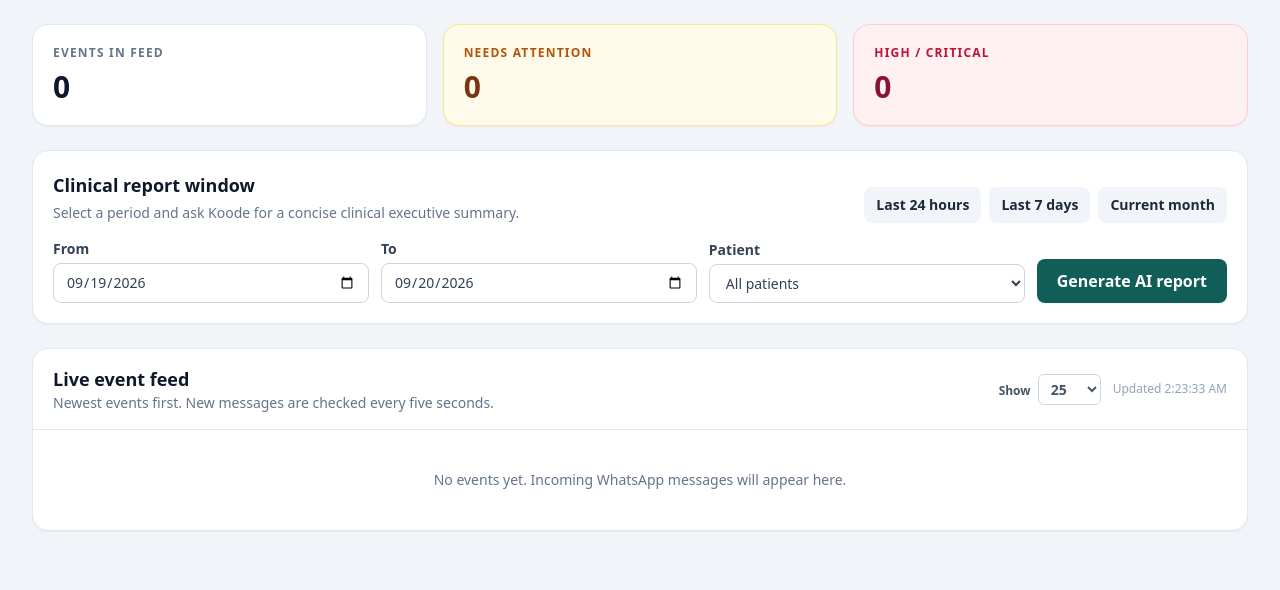
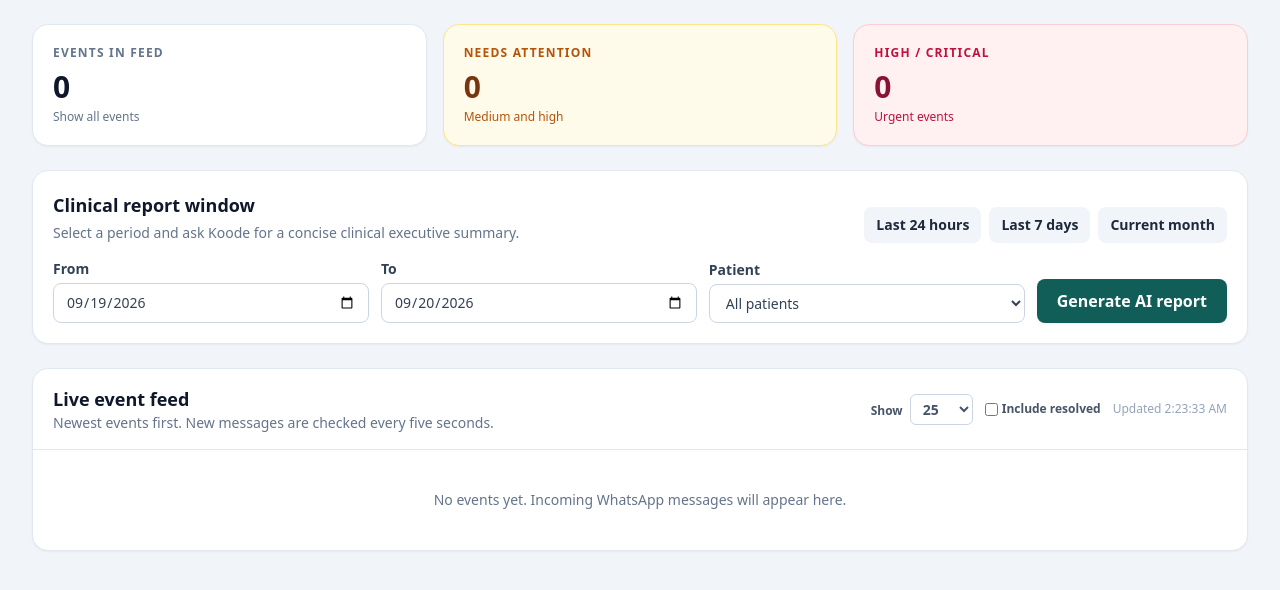
Before and after one commit to akhilt2/Koode, a FastAPI app: page /dashboard in a window 1280 px wide. Shown: the part 121-711 px from the top of the page. Run offline with FastAPI, Linux system fonts and the light colour scheme; data that the repository does not hold is empty; some libraries are stand-ins or nearby versions.

Commit message:
Add resolved event workflow and alert filters
Signed-off-by: Akhil T <akhilneelamparambil@gmail.com>

```diff
--- a/database.py
+++ b/database.py
@@ -4,7 +4,7 @@ from datetime import datetime, timezone
 import os
 from typing import Optional
 
-from sqlalchemy import DateTime, ForeignKey, Integer, String, Text, create_engine, select
+from sqlalchemy import Boolean, DateTime, ForeignKey, Integer, String, Text, create_engine, inspect, select, text
 from sqlalchemy.orm import DeclarativeBase, Mapped, mapped_column, relationship, sessionmaker
 
 
@@ -51,13 +51,19 @@ class SymptomLog(Base):
     severity_level: Mapped[str] = mapped_column(String(20), index=True)
     medications_given: Mapped[str] = mapped_column(Text, default="")
     whatsapp_reply: Mapped[str] = mapped_column(Text)
+    resolved: Mapped[bool] = mapped_column(Boolean, default=False, nullable=False, index=True)
     created_at: Mapped[datetime] = mapped_column(DateTime(timezone=True), default=utc_now, index=True)
     user: Mapped[User] = relationship(back_populates="logs")
 
 
 def init_db() -> None:
-    """Create tables on startup; SQLite does not require migrations for the demo."""
+    """Create tables and add the resolved flag to existing hackathon databases."""
     Base.metadata.create_all(bind=engine)
+    if "symptom_logs" in inspect(engine).get_table_names():
+        columns = {column["name"] for column in inspect(engine).get_columns("symptom_logs")}
+        if "resolved" not in columns:
+            with engine.begin() as connection:
+                connection.execute(text("ALTER TABLE symptom_logs ADD COLUMN resolved BOOLEAN NOT NULL DEFAULT 0"))
 
 
 def get_db():
@@ -70,7 +76,11 @@ def get_db():
 
 
 def get_logs_by_date_range(
-    db, start_date: datetime, end_date: datetime, user_id: Optional[int] = None
+    db,
+    start_date: datetime,
+    end_date: datetime,
+    user_id: Optional[int] = None,
+    include_resolved: bool = False,
 ) -> list[SymptomLog]:
     """Return chronological logs in a half-open UTC date range.
 
@@ -83,4 +93,6 @@ def get_logs_by_date_range(
     )
     if user_id is not None:
         statement = statement.where(SymptomLog.user_id == user_id)
+    if not include_resolved:
+        statement = statement.where(SymptomLog.resolved.is_(False))
     return list(db.scalars(statement.order_by(SymptomLog.created_at.asc())).all())
--- a/main.py
+++ b/main.py
@@ -130,6 +130,7 @@ def _log_to_dict(log: SymptomLog) -> dict:
         "severity_level": log.severity_level,
         "medications_given": log.medications_given or "",
         "whatsapp_reply": log.whatsapp_reply,
+        "resolved": log.resolved,
     }
 
 
@@ -215,6 +216,22 @@ def _parse_report_range(start_date: str, end_date: str) -> tuple[datetime, datet
     )
 
 
+class EventResolution(BaseModel):
+    resolved: bool = True
+
+
+@app.post("/api/events/{event_id}/resolve")
+def resolve_event(event_id: int, request: EventResolution, db: Session = Depends(get_db)) -> JSONResponse:
+    """Mark an event resolved or reopen it for continued monitoring."""
+    event = db.get(SymptomLog, event_id)
+    if event is None:
+        raise HTTPException(status_code=404, detail="Event not found")
+    event.resolved = request.resolved
+    db.commit()
+    db.refresh(event)
+    return JSONResponse(content={"event": _log_to_dict(event)})
+
+
 @app.get("/api/events/recent")
 def recent_events(
     db: Session = Depends(get_db),
@@ -222,6 +239,8 @@ def recent_events(
     page: int = Query(default=1, ge=1),
     page_size: int = Query(default=25, ge=5, le=100),
     patient_id: int | None = Query(default=None, ge=1),
+    severity_group: str = Query(default="all", pattern="^(all|attention|urgent)$"),
+    include_resolved: bool = Query(default=False),
 ) -> JSONResponse:
     """Newest-first paginated feed plus incremental polling support."""
     if since:
@@ -234,10 +253,22 @@ def recent_events(
         statement = select(SymptomLog).where(SymptomLog.created_at > since_dt)
         if patient_id is not None:
             statement = statement.where(SymptomLog.user_id == patient_id)
+        if not include_resolved:
+            statement = statement.where(SymptomLog.resolved.is_(False))
+        if severity_group == "attention":
+            statement = statement.where(SymptomLog.severity_level.in_(["medium", "high"]))
+        elif severity_group == "urgent":
+            statement = statement.where(SymptomLog.severity_level.in_(["high", "critical"]))
         logs = list(db.scalars(statement.order_by(SymptomLog.created_at.desc()).limit(100)).all())
         return JSONResponse(content={"events": [_log_to_dict(log) for log in logs]})
 
     filters = [SymptomLog.user_id == patient_id] if patient_id is not None else []
+    if not include_resolved:
+        filters.append(SymptomLog.resolved.is_(False))
+    if severity_group == "attention":
+        filters.append(SymptomLog.severity_level.in_(["medium", "high"]))
+    elif severity_group == "urgent":
+        filters.append(SymptomLog.severity_level.in_(["high", "critical"]))
     total = db.scalar(select(func.count()).select_from(SymptomLog).where(*filters)) or 0
     total_pages = max(1, (total + page_size - 1) // page_size)
     if page > total_pages:
@@ -274,6 +305,7 @@ class ReportRequest(BaseModel):
     start_date: str = Field(pattern=r"^\d{4}-\d{2}-\d{2}$")
     end_date: str = Field(pattern=r"^\d{4}-\d{2}-\d{2}$")
     patient_id: int | None = Field(default=None, ge=1)
+    include_resolved: bool = False
 
 
 @app.post("/api/report/generate")
@@ -282,7 +314,9 @@ def generate_report(request: ReportRequest, db: Session = Depends(get_db)) -> JS
     start_dt, end_dt, start_label, end_label = _parse_report_range(request.start_date, request.end_date)
     rows = [
         _log_to_dict(log)
-        for log in get_logs_by_date_range(db, start_dt, end_dt, user_id=request.patient_id)
+        for log in get_logs_by_date_range(
+            db, start_dt, end_dt, user_id=request.patient_id, include_resolved=request.include_resolved
+        )
     ]
     summary = generate_clinical_summary(rows, start_label, end_label)
     summary_id = uuid.uuid4().hex
@@ -291,11 +325,13 @@ def generate_report(request: ReportRequest, db: Session = Depends(get_db)) -> JS
         "start_date": start_label,
         "end_date": end_label,
         "patient_id": request.patient_id,
+        "include_resolved": request.include_resolved,
         "events": rows,
     }
     while len(SUMMARY_CACHE) > 20:
         SUMMARY_CACHE.pop(next(iter(SUMMARY_CACHE)))
     patient_query = f"&patient_id={request.patient_id}" if request.patient_id is not None else ""
+    resolved_query = "&include_resolved=true" if request.include_resolved else ""
     return JSONResponse(
         content={
             "summary_id": summary_id,
@@ -303,7 +339,7 @@ def generate_report(request: ReportRequest, db: Session = Depends(get_db)) -> JS
             "summary_html": str(_markdown_to_html(summary)),
             "event_count": len(rows),
             "empty": not rows,
-            "print_url": f"/report/print?start_date={start_label}&end_date={end_label}{patient_query}&summary_id={summary_id}&autoprint=1",
+            "print_url": f"/report/print?start_date={start_label}&end_date={end_label}{patient_query}{resolved_query}&summary_id={summary_id}&autoprint=1",
         }
     )
 
@@ -315,16 +351,25 @@ def printable_report(
     end_date: str = Query(...),
     summary_id: str | None = Query(default=None),
     patient_id: int | None = Query(default=None, ge=1),
+    include_resolved: bool = Query(default=False),
 ) -> HTMLResponse:
     """Render a clean A4 view for browser printing or Save as PDF."""
     start_dt, end_dt, start_label, end_label = _parse_report_range(start_date, end_date)
     cached = SUMMARY_CACHE.get(summary_id or "")
-    if cached and cached["start_date"] == start_label and cached["end_date"] == end_label and cached["patient_id"] == patient_id:
+    if (
+        cached
+        and cached["start_date"] == start_label
+        and cached["end_date"] == end_label
+        and cached["patient_id"] == patient_id
+        and cached["include_resolved"] == include_resolved
+    ):
         summary, rows = cached["summary"], cached["events"]
     else:
         rows = [
             _log_to_dict(log)
-            for log in get_logs_by_date_range(db, start_dt, end_dt, user_id=patient_id)
+            for log in get_logs_by_date_range(
+                db, start_dt, end_dt, user_id=patient_id, include_resolved=include_resolved
+            )
         ]
         summary = generate_clinical_summary(rows, start_label, end_label)
     html = templates.get_template("report_print.html").render(
--- a/templates/report_print.html
+++ b/templates/report_print.html
@@ -19,8 +19,8 @@
   <header><div><h1>Koode Clinical Report</h1><div class="muted">Palliative care monitoring and symptom timeline</div><div><strong>Patient identifier:</strong> {{ patient_identifier }}</div></div><div class="muted">Period: {{ start_date }} to {{ end_date }}<br>Generated: {{ generated_at }}</div></header>
   <section><h2>AI Executive Summary</h2><div class="summary">{{ summary_html }}</div></section>
   <section><h2>Chronological Events ({{ rows|length }})</h2>
-    {% if rows %}<table><thead><tr><th>Timestamp</th><th>Patient / type</th><th>Symptoms</th><th>Clinical summary</th><th>Medication / treatment</th><th>Severity</th></tr></thead><tbody>
-    {% for row in rows %}<tr class="event"><td>{{ row.time }}</td><td>{{ row.patient_name }}<br><span class="muted">{{ row.user_type }}</span></td><td>{{ row.symptoms|join(', ') or 'None identified' }}</td><td>{{ row.summary }}</td><td>{{ row.medications_given or 'None recorded' }}</td><td class="{{ row.severity_level }}">{{ row.severity_level }}</td></tr>{% endfor %}
+    {% if rows %}<table><thead><tr><th>Timestamp</th><th>Patient / type</th><th>Symptoms</th><th>Clinical summary</th><th>Medication / treatment</th><th>Severity</th><th>Status</th></tr></thead><tbody>
+    {% for row in rows %}<tr class="event"><td>{{ row.time }}</td><td>{{ row.patient_name }}<br><span class="muted">{{ row.user_type }}</span></td><td>{{ row.symptoms|join(', ') or 'None identified' }}</td><td>{{ row.summary }}</td><td>{{ row.medications_given or 'None recorded' }}</td><td class="{{ row.severity_level }}">{{ row.severity_level }}</td><td>{{ 'Resolved' if row.resolved else 'Open' }}</td></tr>{% endfor %}
     </tbody></table>{% else %}<p class="muted">No clinical events were recorded for this date range.</p>{% endif %}
   </section>
   <p class="no-print muted">Use your browser's Print command and choose Save as PDF.</p>
```
Also changed, not shown: templates/dashboard.html (+13 -9 lines), README.md.
